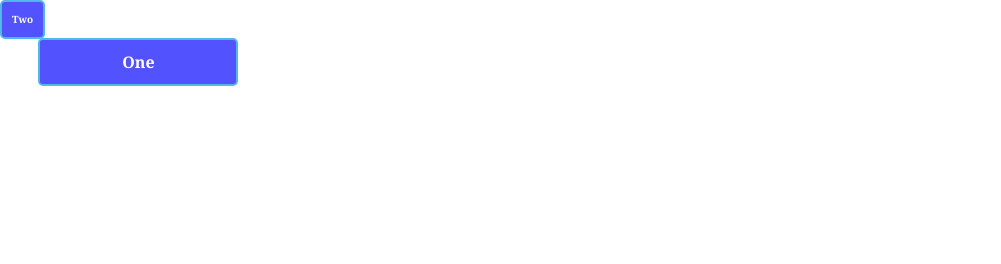
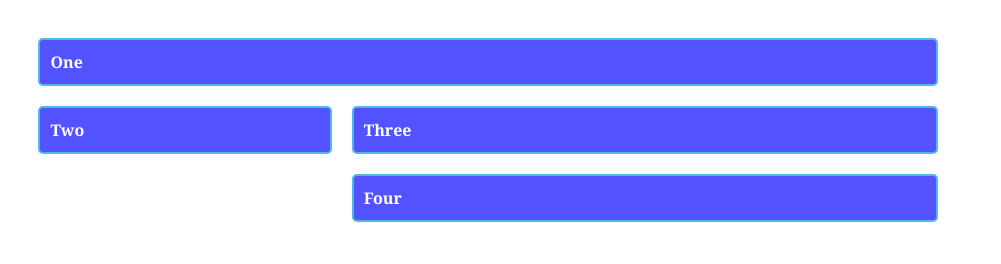
Before and after one commit to DianaBeki/My-article, a plain HTML site: page css-examples/index.html in a window 1280 px wide. Shown: the whole page, without its empty margins (0-1001 px from the left). Drawn offline with Linux system fonts and the light colour scheme; files that its build step writes are made by us from their sources.

```diff
--- a/css-examples/index.html
+++ b/css-examples/index.html
@@ -29,24 +29,19 @@
       .grid {
         display: grid;
         /*margin: 20px auto;*/
-        grid-template-columns: repeat(2,200px);
+        grid-template-columns: 1fr 2fr;
         gap: 20px;
-        text-align: center;
         font-size: 16px;
         font-weight: 700;
       }
 
       .one {
-
+        grid-column: 1 / 3;
       }
 
-      .two {
-  position: absolute;
-  top: 0;
-  left: 0;
-  font-size: 10px;
-  color: white;
-  z-index:4;
+      .four {
+        grid-column: 2;
+        grid-row: 3;
       }
     </style>
 
@@ -57,6 +52,8 @@
     <div class="grid">
       <div class="one">One</div>
       <div class="two">Two</div>
+      <div class="three">Three</div>
+      <div class="four">Four</div>
     </div>
 
   </body>
```
